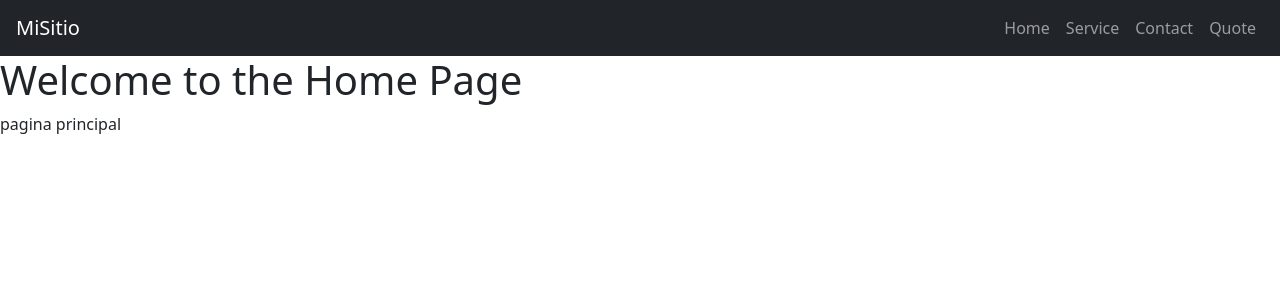
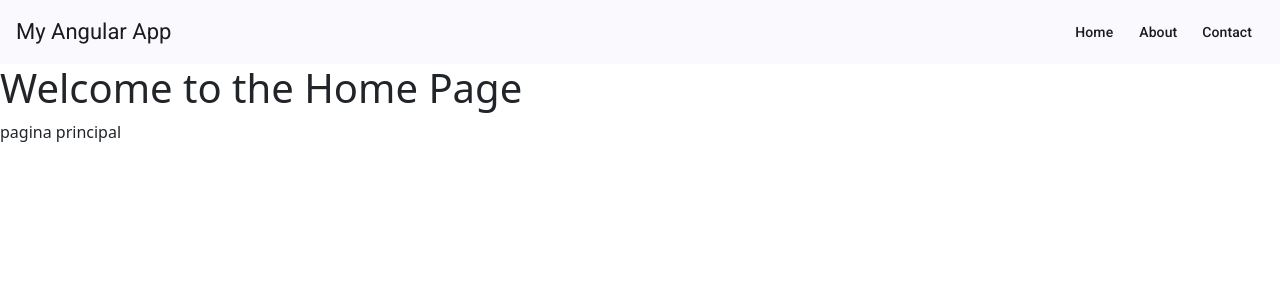
Before and after one commit to JoshuaJSR/Static-web, an Angular app: page /home in a window 1280 px wide. Shown: the top 300 px of the page. Built offline with nearby package versions, Linux system fonts and the light colour scheme.

Commit message:
modificacion de navbar usando Angular Materials

```diff
--- a/src/app/app.html
+++ b/src/app/app.html
@@ -1,3 +1,4 @@
-<app-navbar />
+<!--app-footer /> -->
+<app-navbar></app-navbar>
 <router-outlet />
 <!-- <app-footer /> -->
--- a/src/app/app.ts
+++ b/src/app/app.ts
@@ -1,10 +1,10 @@
-import { Component, signal } from '@angular/core';
+import { Component } from '@angular/core';
 import { RouterOutlet } from '@angular/router';
 import { Navbar } from "./shared/navbar/navbar";
-
 @Component({
   selector: 'app-root',
   imports: [RouterOutlet, Navbar],
+  standalone: true,
   templateUrl: './app.html',
   styleUrl: './app.css'
 })
--- a/src/app/shared/navbar/navbar.css
+++ b/src/app/shared/navbar/navbar.css
@@ -0,0 +1,3 @@
+.spacer{
+    flex: 1 1 auto;
+}
--- a/src/app/shared/navbar/navbar.html
+++ b/src/app/shared/navbar/navbar.html
@@ -1,24 +1,13 @@
 <!-- COMPONENTE NAVBAR REUTILIZABLE O COMPARTIDA CON LAS OTRAS PAGINAS-->
-<nav class="navbar navbar-expand-lg navbar-dark bg-dark px-3">
-  <a class="navbar-brand" routerLink="/home">MiSitio</a>
+<mat-toolbar color="primary">
+  <span>My Angular App</span>
 
-  <div class="collapse navbar-collapse">
-    <ul class="navbar-nav ms-auto">
-      <li class="nav-item">
-        <a class="nav-link" routerLink="/home">Home</a>
-      </li>
-      <li class="nav-item">
-        <a class="nav-link" routerLink="/about">Service</a>
-      </li>
-      <li class="nav-item">
-        <a class="nav-link" routerLink="/contact">Contact</a>
-      </li>
-      <li class="nav-item">
-        <a class="nav-link" routerLink="/quote">Quote</a>
-      </li>
-    </ul>
-  </div>
-</nav>
+  <span class="spacer"></span>
+
+  <a mat-button routerLink="/">Home</a>
+  <a mat-button routerLink="/about">About</a>
+  <a mat-button routerLink="/contact">Contact</a>
+</mat-toolbar>
 
 <!--PASOS PARA CREAR UN COMPONENTE CON ANGULAR
   1. Crear el componente con el comando: ng g c shared/navbar (nombre del componente)
@@ -26,6 +15,5 @@
   3-Usar el selector del componente en el html donde se quiera mostrar, en este caso en app.html se pone <app-navbar></app-navbar>
 
   PORQUE IMPORTAR COMPONENTES EN APP.TS?
-  Porque es el componente raiz, el que se carga al iniciar la aplicacion, y si queremos que un componente se muestre en todas las paginas,
-  lo importamos en app.ts para que este disponible en toda la aplicacion.
+  Porque es el componente raiz, el que se carga al iniciar la aplicacion, y si queremos que un componente se muestre en todas las paginas, lo importamos en app.ts para que este disponible en toda la aplicacion.
 -->
--- a/src/app/shared/navbar/navbar.ts
+++ b/src/app/shared/navbar/navbar.ts
@@ -1,9 +1,11 @@
 import { Component } from '@angular/core';
 import { RouterLink } from "@angular/router";
-
+import { MatToolbar } from '@angular/material/toolbar';
+import { MatButton } from '@angular/material/button';
 @Component({
   selector: 'app-navbar',
-  imports: [RouterLink],
+  imports: [RouterLink, MatToolbar, MatButton],
+  standalone: true,
   templateUrl: './navbar.html',
   styleUrl: './navbar.css',
 })
```
